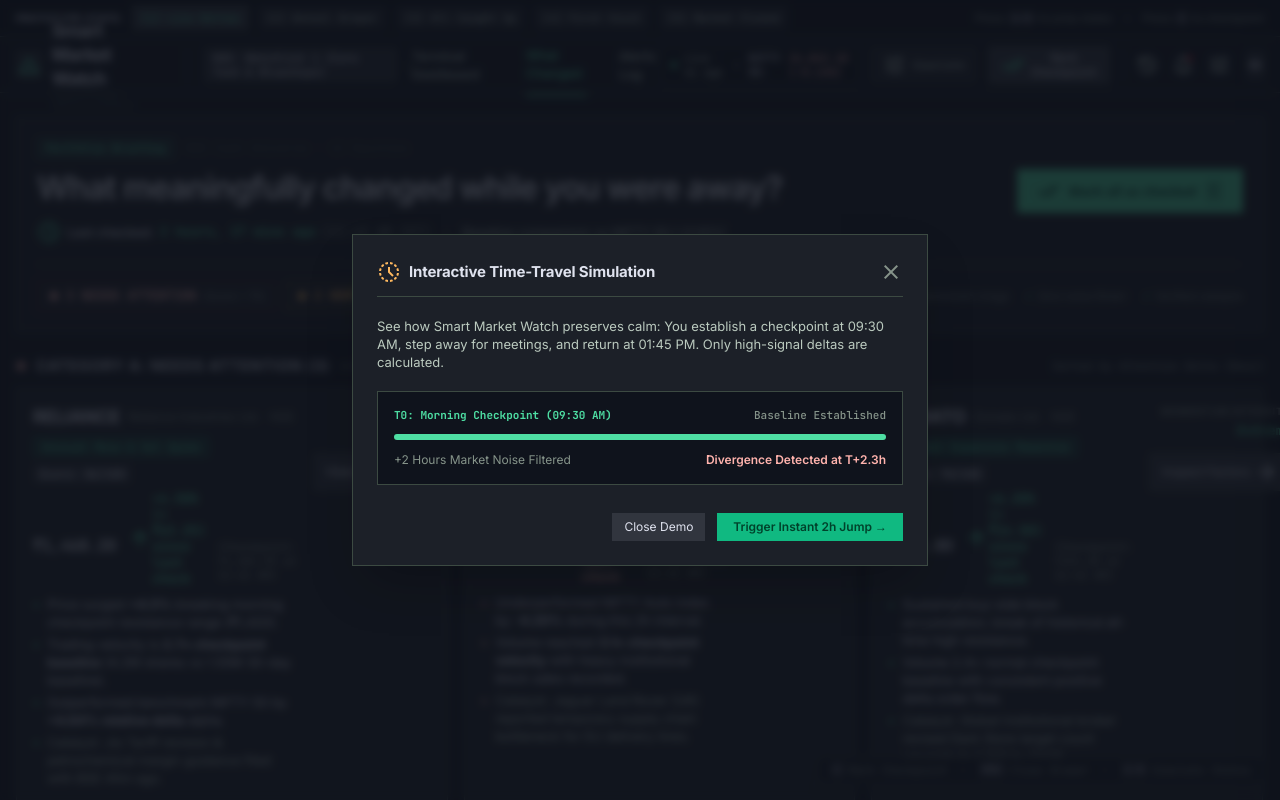
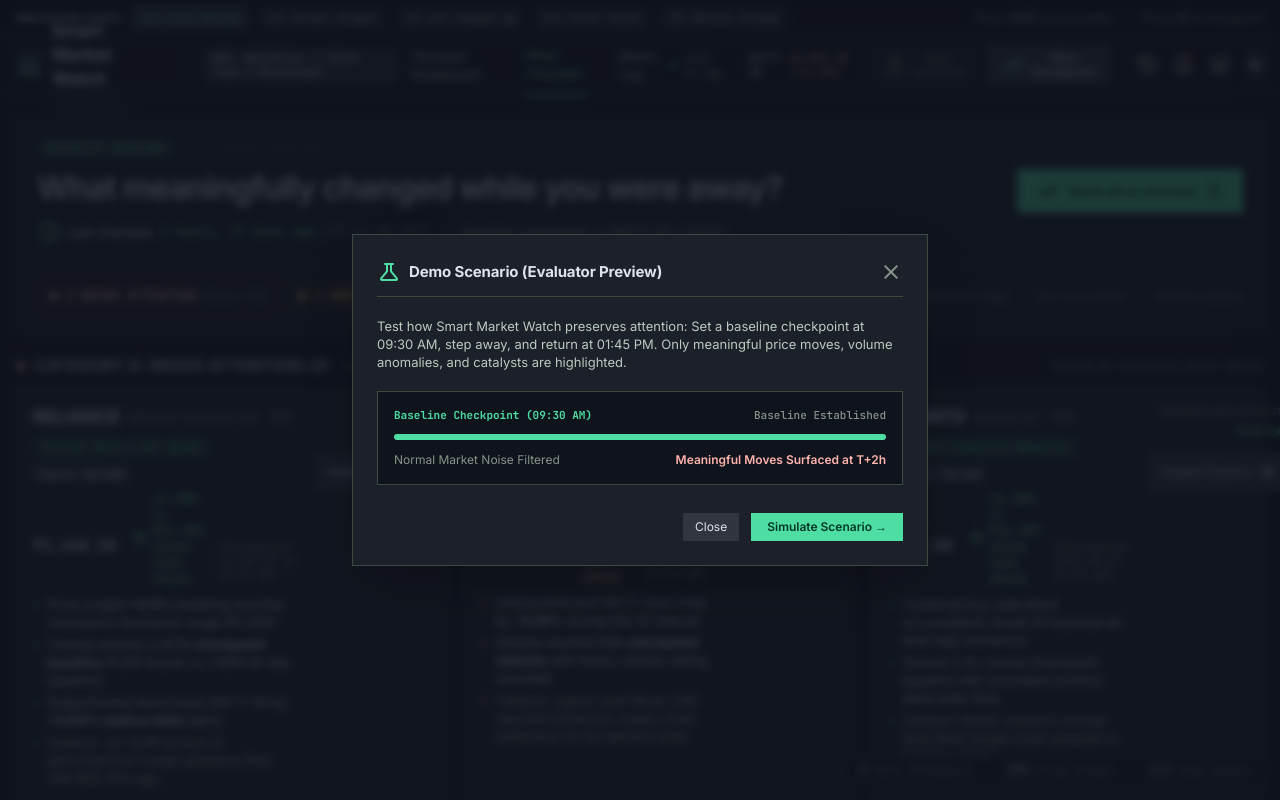
Before and after one commit to madhavofficial/Ultimate-Trader-Dashboard-GitHub-Repository-Structure, a Next.js app in the folder frontend/: page /watchlist in a window 1280 px wide. Both pictures are taken after a click on the button "history". Shown: the top 800 px of the page. Built offline with nearby package versions, Linux system fonts and the light colour scheme.

Commit message:
feat(frontend): apply user refinements for watchlist briefing, plain product copy, and secondary demo simulation

```diff
--- a/frontend/src/app/watchlist/page.tsx
+++ b/frontend/src/app/watchlist/page.tsx
@@ -75,7 +75,7 @@ const SAMPLE_STOCKS: Record<string, SelectedStock> = {
       "TATAMOTORS gapped down sharply relative to its previous checkpoint at 11:42 AM, registering a -3.80% price drawdown under heavy volume velocity (3.1× baseline). It lagged the NIFTY Auto index by -4.20% amidst UK supply chain disclosures.",
     timeline: [
       { time: "11:42 AM", text: "Checkpoint established at ₹1,021.30 baseline." },
-      { time: "12:10 PM", text: "Heavy institutional sell block recorded (1.2M shares).", isHighlight: true },
+      { time: "12:10 PM", text: "Heavy volume selling recorded (1.2M shares).", isHighlight: true },
       { time: "12:45 PM", text: "Catalyst: Jaguar Land Rover reported temporary EU delivery bottlenecks.", isHighlight: true },
       { time: "01:15 PM", text: "-3.5% breach reached; Attention Score flagged at 81.", isHighlight: true },
     ],
@@ -101,7 +101,7 @@ const SAMPLE_STOCKS: Record<string, SelectedStock> = {
     timeline: [
       { time: "11:42 AM", text: "Checkpoint established at ₹234.30 baseline." },
       { time: "12:05 PM", text: "Buy-side accumulation sweeps resistance at ₹240.", isHighlight: true },
-      { time: "12:40 PM", text: "Institutional broker revised Dark Store target count to 1,200.", isHighlight: true },
+      { time: "12:40 PM", text: "Broker research revised Dark Store target count to 1,200.", isHighlight: true },
       { time: "01:25 PM", text: "All-time high established at ₹248.80; Attention Score 78.", isHighlight: true },
     ],
   },
@@ -319,7 +319,7 @@ export default function SmartMarketWatchPage() {
           {/* Live Market Pill with tooltip */}
           <div
             className="hidden xl:flex items-center space-x-2 bg-surface-container-lowest px-2.5 py-1 rounded-DEFAULT border border-outline-variant font-label-numeric-sm text-label-numeric-sm"
-            title="Real-time Multicast Feeds direct from NSE Colo"
+            title="Direct feed from NSE"
           >
             <span
               className={`w-2 h-2 rounded-full ${
@@ -334,14 +334,14 @@ export default function SmartMarketWatchPage() {
             <span className="text-secondary font-semibold">24,842.10 (-0.14%)</span>
           </div>
 
-          {/* Trailing Secondary Action (Demo Mode) */}
+          {/* Secondary Demo Scenario (Evaluator Test Trigger) */}
           <button
-            className="hidden sm:inline-flex items-center space-x-1.5 px-2.5 py-1 text-label-numeric-sm font-label-numeric-sm border border-outline-variant rounded-DEFAULT bg-surface-container hover:bg-surface-container-high text-on-surface-variant transition-colors duration-150 active:scale-95"
+            className="hidden sm:inline-flex items-center space-x-1.5 px-2.5 py-1 text-label-numeric-sm font-label-numeric-sm border border-outline-variant/60 rounded-DEFAULT bg-surface-container/60 hover:bg-surface-container text-outline hover:text-on-surface transition-colors duration-150 active:scale-95"
             onClick={() => setIsTimeTravelOpen(true)}
-            title="Simulate different portfolio states"
+            title="Demo Scenario for Evaluators"
           >
-            <span className="material-symbols-outlined text-[15px]">tune</span>
-            <span>Simulate</span>
+            <span className="material-symbols-outlined text-[14px]">science</span>
+            <span>Demo Scenario</span>
           </button>
 
           {/* Trailing Primary Action (Mark Checkpoint) */}
@@ -358,7 +358,7 @@ export default function SmartMarketWatchPage() {
             <button
               className="w-8 h-8 rounded-DEFAULT flex items-center justify-center text-on-surface-variant hover:text-on-surface hover:bg-surface-container-high transition-colors duration-150"
               onClick={() => setIsTimeTravelOpen(true)}
-              title="Time History"
+              title="Scenario History"
             >
               <span className="material-symbols-outlined">history</span>
             </button>
@@ -371,7 +371,7 @@ export default function SmartMarketWatchPage() {
             </button>
             <button
               className="w-8 h-8 rounded-DEFAULT flex items-center justify-center text-on-surface-variant hover:text-on-surface hover:bg-surface-container-high transition-colors duration-150"
-              title="Terminal Settings"
+              title="Settings"
             >
               <span className="material-symbols-outlined">tune</span>
             </button>
@@ -430,10 +430,10 @@ export default function SmartMarketWatchPage() {
             <div className="space-y-2">
               <div className="flex items-center space-x-3">
                 <span className="px-2 py-0.5 rounded-DEFAULT bg-primary/10 text-primary text-label-numeric-sm font-label-numeric-sm font-semibold border border-primary/20">
-                  Portfolio Briefing
+                  WATCHLIST BRIEFING
                 </span>
                 <span className="text-body-sm text-outline-variant font-label-numeric-sm">
-                  NSE Cash Universe · 12 Equities
+                  12 Tracked Equities
                 </span>
               </div>
               <h1 className="text-headline-xl font-headline-xl text-on-surface font-semibold tracking-tight leading-snug">
@@ -656,7 +656,7 @@ export default function SmartMarketWatchPage() {
                         <li className="flex items-start space-x-2">
                           <span className="text-secondary font-bold">•</span>
                           <span>
-                            Volume reached <strong>3.1× checkpoint velocity</strong> with heavy institutional block sales recorded.
+                            Volume reached <strong>3.1× checkpoint velocity</strong> with heavy volume selling recorded.
                           </span>
                         </li>
                         <li className="flex items-start space-x-2">
@@ -729,7 +729,7 @@ export default function SmartMarketWatchPage() {
                         <li className="flex items-start space-x-2">
                           <span className="text-primary font-bold">•</span>
                           <span className="text-on-surface-variant">
-                            Catalyst: Global institutional broker revised Dark Store target count upwards to 1,200 by FY26.
+                            Catalyst: Broker research revised Dark Store target count upwards to 1,200 by FY26.
                           </span>
                         </li>
                       </ul>
@@ -934,7 +934,7 @@ export default function SmartMarketWatchPage() {
                   02. Noise Filter
                 </span>
                 <span className="text-body-sm font-body-sm text-on-surface-variant">
-                  Standard institutional drift (±0.35%) is cleanly suppressed.
+                  Standard market noise (±0.35%) is cleanly filtered out.
                 </span>
               </div>
               <div className="p-3 bg-surface rounded-DEFAULT border border-outline-variant">
@@ -1063,11 +1063,11 @@ export default function SmartMarketWatchPage() {
             </div>
           </div>
 
-          {/* Analyst Deterministic Rationale Synthesis */}
+          {/* Summary & Deterministic Rationale */}
           <div className="bg-surface p-4 rounded-DEFAULT border border-outline-variant space-y-2">
             <div className="flex items-center space-x-1.5 text-label-numeric-sm font-label-numeric-sm text-primary">
               <span className="material-symbols-outlined text-[16px]">analytics</span>
-              <span className="font-bold uppercase tracking-wider">Analyst Synthesis</span>
+              <span className="font-bold uppercase tracking-wider">Summary &amp; Analysis</span>
             </div>
             <p className="text-body-md font-body-md text-on-surface leading-relaxed">
               &ldquo;{selectedStock.analystSynthesis}&rdquo;
@@ -1124,16 +1124,16 @@ export default function SmartMarketWatchPage() {
       </section>
 
       {/* ========================================================================= */}
-      {/* TIME-TRAVEL SIMULATION DEMO MODAL                                         */}
+      {/* DEMO SCENARIO EVALUATOR MODAL                                             */}
       {/* ========================================================================= */}
       {isTimeTravelOpen && (
         <div className="fixed inset-0 bg-background/80 backdrop-blur-sm z-50 flex items-center justify-center p-4">
           <div className="bg-surface-container border border-outline-variant rounded-DEFAULT max-w-xl w-full p-6 space-y-5 shadow-2xl relative">
             <div className="flex items-center justify-between border-b border-outline-variant pb-3">
               <div className="flex items-center space-x-2">
-                <span className="material-symbols-outlined text-tertiary">history_toggle_off</span>
+                <span className="material-symbols-outlined text-primary">science</span>
                 <h3 className="text-headline-sm font-headline-sm text-on-surface font-bold">
-                  Interactive Time-Travel Simulation
+                  Demo Scenario (Evaluator Preview)
                 </h3>
               </div>
               <button
@@ -1144,19 +1144,19 @@ export default function SmartMarketWatchPage() {
               </button>
             </div>
             <p className="text-body-md font-body-md text-on-surface-variant">
-              See how Smart Market Watch preserves calm: You establish a checkpoint at 09:30 AM, step away for meetings, and return at 01:45 PM. Only high-signal deltas are calculated.
+              Test how Smart Market Watch preserves attention: Set a baseline checkpoint at 09:30 AM, step away, and return at 01:45 PM. Only meaningful price moves, volume anomalies, and catalysts are highlighted.
             </p>
             <div className="space-y-3 bg-surface p-4 rounded-DEFAULT border border-outline-variant">
               <div className="flex items-center justify-between text-label-numeric-sm font-label-numeric-sm">
-                <span className="text-primary font-bold">T0: Morning Checkpoint (09:30 AM)</span>
+                <span className="text-primary font-bold">Baseline Checkpoint (09:30 AM)</span>
                 <span className="text-outline">Baseline Established</span>
               </div>
               <div className="w-full bg-surface-container-high h-1.5 rounded-full overflow-hidden">
                 <div className="bg-primary h-full w-full"></div>
               </div>
               <div className="flex items-center justify-between text-body-sm font-body-sm text-outline">
-                <span>+2 Hours Market Noise Filtered</span>
-                <span className="text-secondary font-semibold">Divergence Detected at T+2.3h</span>
+                <span>Normal Market Noise Filtered</span>
+                <span className="text-secondary font-semibold">Meaningful Moves Surfaced at T+2h</span>
               </div>
             </div>
             <div className="flex items-center justify-end space-x-3 pt-2">
@@ -1164,10 +1164,10 @@ export default function SmartMarketWatchPage() {
                 className="px-3 py-1.5 rounded-DEFAULT bg-surface-variant text-on-surface text-body-sm font-body-sm"
                 onClick={() => setIsTimeTravelOpen(false)}
               >
-                Close Demo
+                Close
               </button>
               <button
-                className="px-4 py-1.5 rounded-DEFAULT bg-primary-container text-on-primary-container text-body-sm font-body-sm font-semibold hover:bg-primary transition-all"
+                className="px-4 py-1.5 rounded-DEFAULT bg-primary text-on-primary text-body-sm font-body-sm font-semibold hover:bg-primary-fixed transition-all"
                 onClick={() => {
                   setIsTimeTravelOpen(false);
                   setAppState("live");
@@ -1175,7 +1175,7 @@ export default function SmartMarketWatchPage() {
                   setLastCheckedSubtext("(11:42 AM IST)");
                 }}
               >
-                Trigger Instant 2h Jump →
+                Simulate Scenario →
               </button>
             </div>
           </div>
@@ -1205,7 +1205,7 @@ export default function SmartMarketWatchPage() {
           onClick={() => setIsTimeTravelOpen(true)}
         >
           <kbd className="px-1 bg-surface-container-high text-on-surface rounded">1-5</kbd>
-          <span>Simulate States</span>
+          <span>Demo States</span>
         </span>
       </div>
     </div>
```
